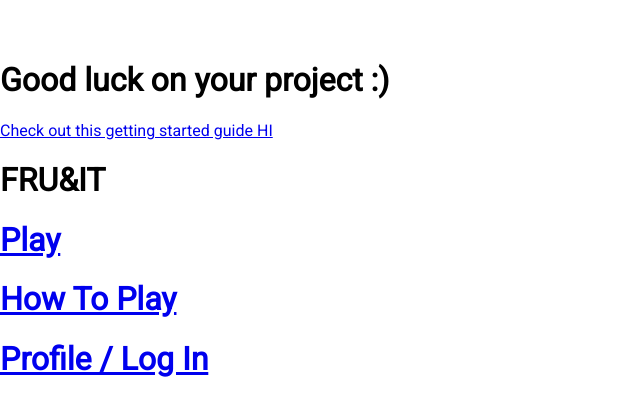
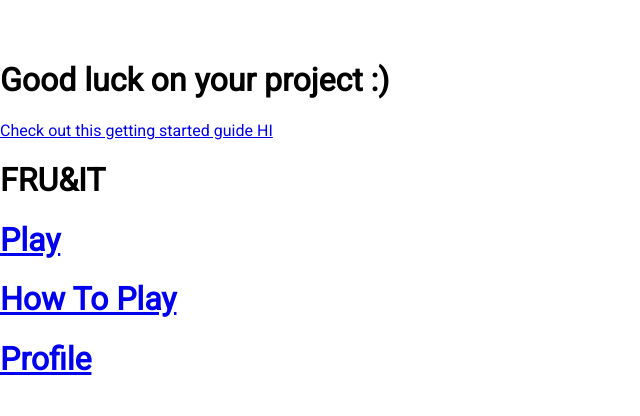
Before and after one commit to yiqingdu123/fruit_word_game, a React app: page / in a window 1280 px wide. Shown: the top 416 px of the page, without its empty margins (0-640 px from the left). Built offline with nearby package versions, Linux system fonts and the light colour scheme; no server answers; the HTML template or start-up script is replaced by a standard one.

Commit message:
minor fixes and imported socket to SP

```diff
--- a/client/src/components/pages/Profile.js
+++ b/client/src/components/pages/Profile.js
@@ -2,6 +2,11 @@ import React from "react";
 import { Link } from "@reach/router";
 
 const Profile = (props) => {
+  let loginModal = null;
+  if (!props.userId) {
+    loginModal = <div> Please Login First! </div>;
+  }
+
   return (
     <div>
       <h1>Profile</h1>
--- a/client/src/components/pages/SinglePlayerGame.js
+++ b/client/src/components/pages/SinglePlayerGame.js
@@ -4,7 +4,7 @@ import SingleWord from "../modules/SingleWord.js";
 import { NewWord } from "../modules/NewWordInput.js";
 import { get, post } from "../../utilities";
 import DeleteWords from "../modules/DeleteWords.js";
-//import { socket } from "../../client-socket.js";
+import { socket } from "../../client-socket.js";
 //import { drawCanvas } from "../../canvasManager";
 //import { handleInput } from "../../input";
 
@@ -46,6 +46,12 @@ const Game = () => {
     // post("/api/delete");
   };
 
+  useEffect(() => {
+    socket.on("update", (update) => {
+      processUpdate(update);
+    });
+  }, []);
+
   return (
     <div>
       <h1>Game</h1>
--- a/client/src/components/pages/Title.js
+++ b/client/src/components/pages/Title.js
@@ -36,8 +36,9 @@ const Title = ({ userId, handleLogin, handleLogout }) => {
       <h1>
         <Link to="/howtoplay/">How To Play</Link>
       </h1>
+
       <h1>
-        <Link to="/profile/">Profile / Log In</Link>
+        <Link to="/profile/">Profile</Link>
       </h1>
     </>
   );
```
